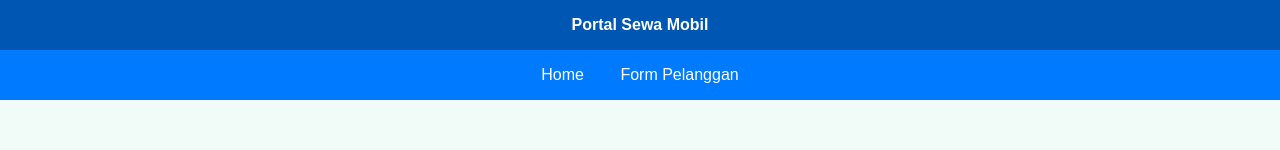
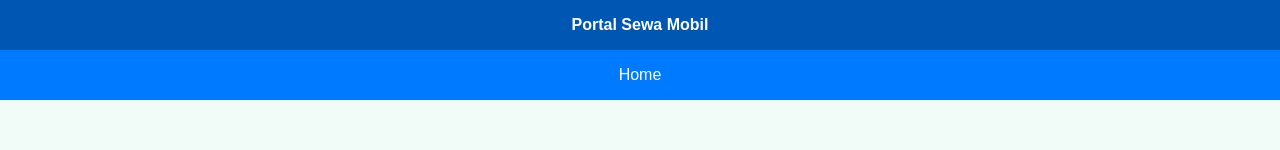
Before and after one commit to katsuumata/Final-Assignment-WBAD, a plain HTML site: page index.html in a window 1280 px wide. Shown: the top 150 px of the page. Drawn offline with Linux system fonts and the light colour scheme.

Commit message:
Delete Unused Resources

```diff
--- a/index.html
+++ b/index.html
@@ -14,7 +14,6 @@
 
         <nav>
             <a href="#">Home</a>
-            <a href="#form">Form Pelanggan</a>
         </nav>
 
         <main>
```
Also changed, not shown: css/formpelanggan.css (deleted), js/data.js (deleted), js/formpelanggan.js (deleted).
